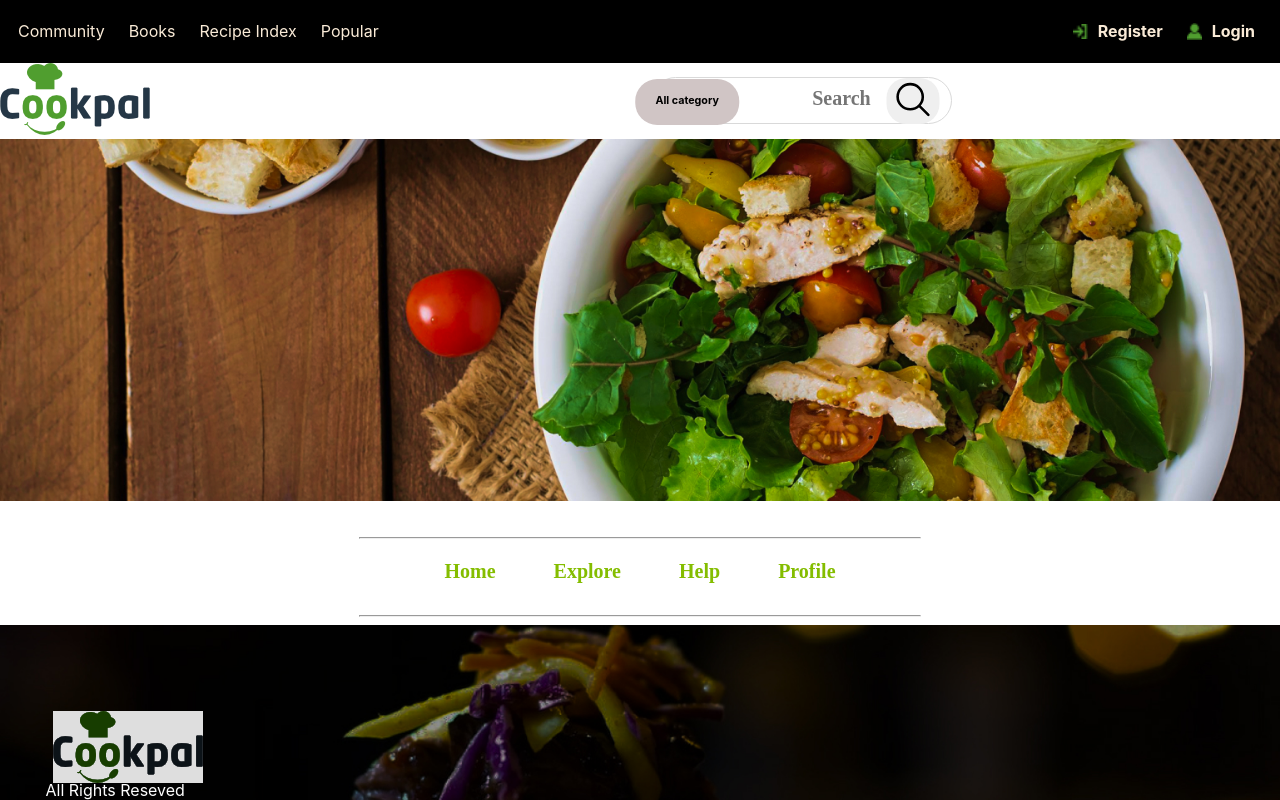
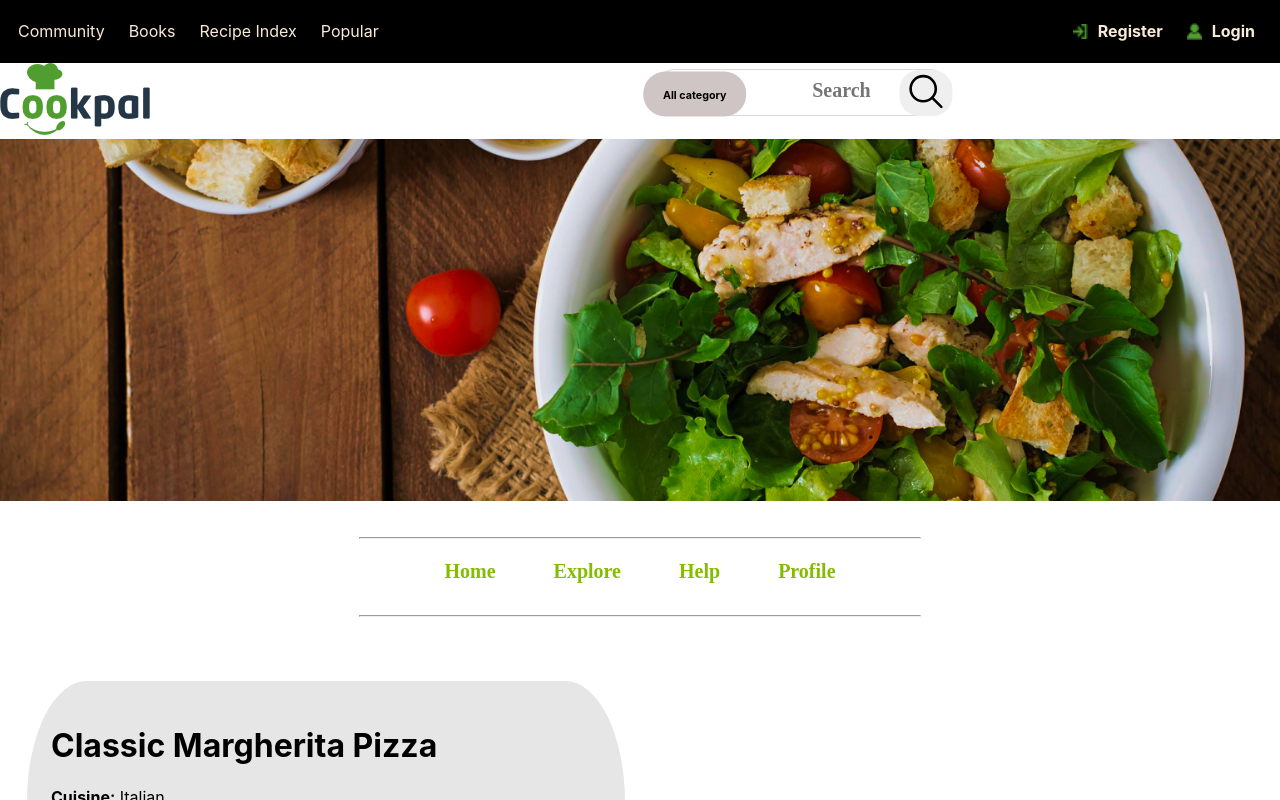
Before and after one commit to babarhussayn/food_diary, a React (Create React App) app: page /products/product/1 in a window 1280 px wide. Shown: the top 800 px of the page. Built offline with nearby package versions, Linux system fonts and the light colour scheme.

Commit message:
search-resolve

```diff
--- a/src/App.tsx
+++ b/src/App.tsx
@@ -9,8 +9,8 @@ function App() {
   return (
     <MainWrape>
       <Routes>
-        <Route path="/" element={<Product />} />
-        <Route path="/product/:id" element={<Detail foodData={foodData}/>} />
+        <Route path="/product" element={<Product />} />
+        <Route path="/products/product/:id" element={<Detail foodData={foodData}/>} />
       </Routes>
     </MainWrape>
   );
--- a/src/styles/base/search.scss
+++ b/src/styles/base/search.scss
@@ -4,21 +4,19 @@
   z-index: 2;
 
   & .search-main-input {
-    position: relative;
     width: 30%;
     border-radius: 25px;
-    border: 1px solid #D9D9D9;
+    border: 1px solid #d9d9d9;
     padding: 15px;
     padding-left: 15%;
   }
-  & .search-main input{
+  & .search-main input {
     padding-top: 10px;
     padding-bottom: 10px;
     text-align: center;
     height: 100%;
     width: 100%;
-    box-sizing: border-box
-
+    box-sizing: border-box;
   }
   .search-main-input::placeholder {
     font-family: Montserrat;
@@ -32,24 +30,30 @@
     position: absolute;
 
     top: 50%;
-    right: 50%;
+    right: 48%;
     transform: translate(-50%, -50%);
 
     border-radius: 20px;
     border: none;
   }
+
+  & .search-all {
+    justify-items: center;
+    align-items: center;
+    margin-bottom: 1rem;
+  }
   & .search-all h6 {
     position: absolute;
     background-color: #d0c5c5;
     top: 0%;
-    left: 5.6%;
+    left: 6.8%;
     transform: translate(-50%, -50%);
-    // padding: 15px;
+
     border-radius: 22px;
     padding-left: 20px;
     padding-right: 20px;
-    padding-top: 15px;
-    padding-bottom: 18px;
+    padding-top: 17px;
+    padding-bottom: 15px;
   }
 }
 
```
